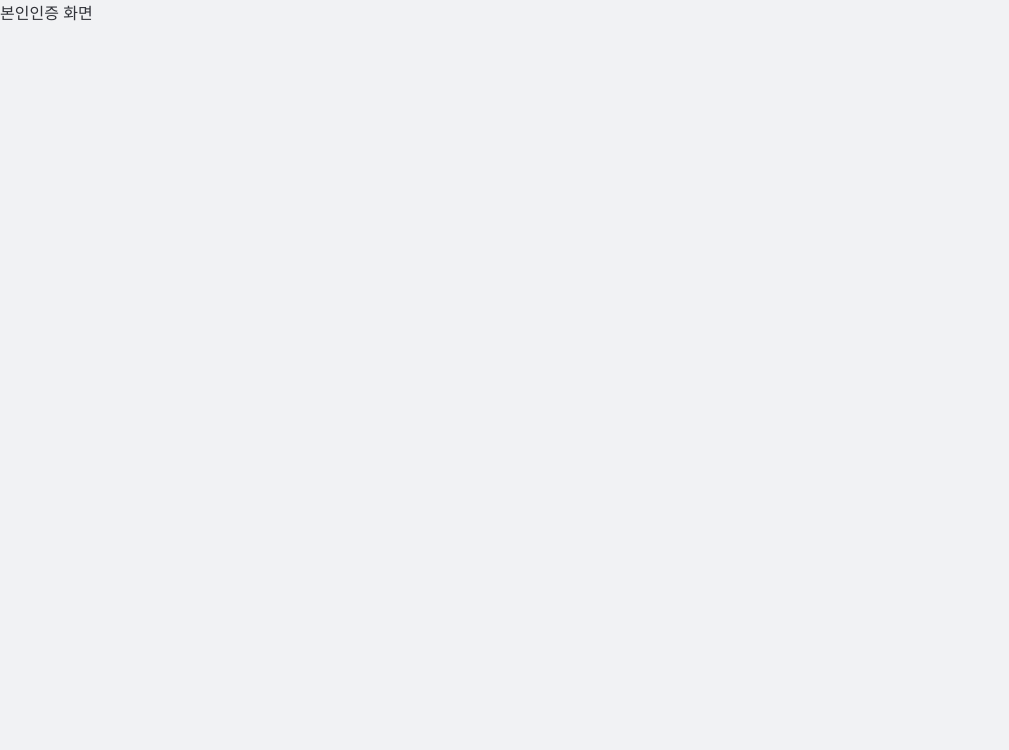
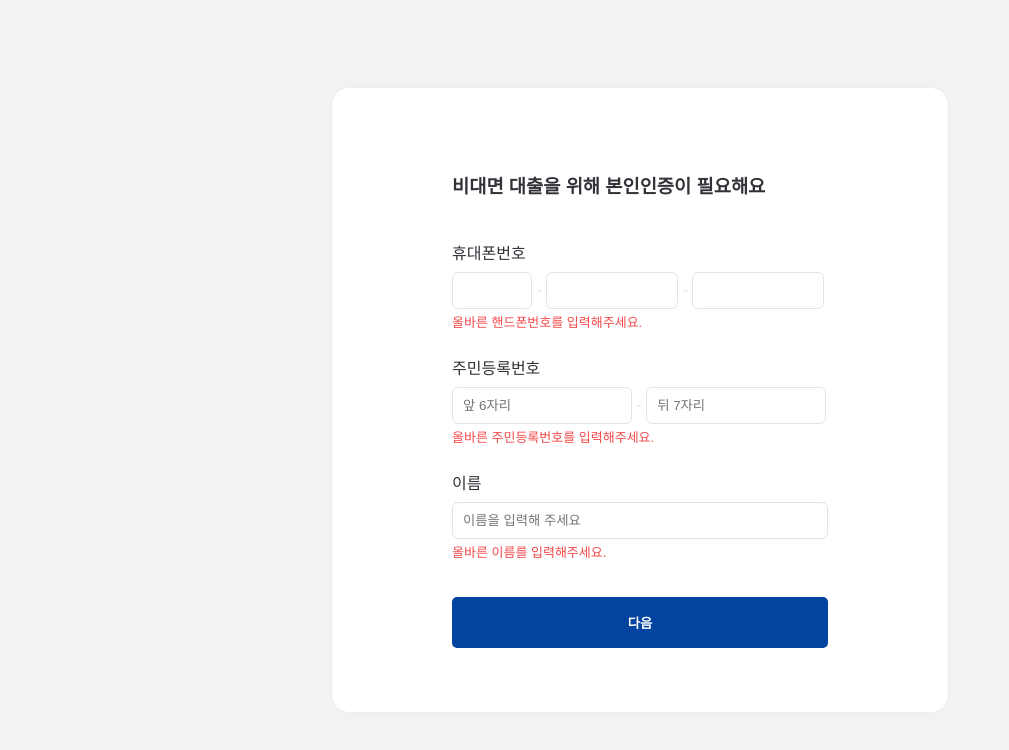
Before and after one commit to Miral3/honest-front-assignment-vue2, a Vue app: page /identity-authentication in a window 1280 px wide. Shown: the top 750 px of the page, without its empty margins (0-1009 px from the left). Built offline with nearby package versions, Linux system fonts and the light colour scheme.

Commit message:
design: identity-authentication

```diff
--- a/src/pages/identity-authentication.vue
+++ b/src/pages/identity-authentication.vue
@@ -1,11 +1,100 @@
 <template>
-  <!-- TODO -->
-  <main>본인인증 화면</main>
+  <div class="container">
+    <CardForm :onSubmit="onSubmit">
+      <Title>비대면 대출을 위해 본인인증이 필요해요</Title>
+      <div class="form__container">
+        <ul class="list">
+          <li class="item">
+            <Type>휴대폰번호</Type>
+            <InputContainer>
+              <Input
+                ref="mobileFirst"
+                name="mobileFirst" />
+              -
+              <Input
+                ref="mobileCenter"
+                name="mobileCenter"
+                :size="132" />
+              -
+              <Input
+                ref="mobileLast"
+                name="mobileLast"
+                :size="132" />
+            </InputContainer>
+            <ErrorText
+              text="핸드폰번호" />
+          </li>
+          <li class="item">
+            <Type>주민등록번호</Type>
+            <InputContainer>
+              <Input
+                name="civilcodeFirst"
+                :size="180"
+                placeholder="앞 6자리"/>
+              -
+              <Input
+                name="civilcodeLast"
+                :size="180"
+                placeholder="뒤 7자리"
+                type="password" />
+            </InputContainer>
+            <ErrorText text="주민등록번호" />
+          </li>
+          <li class="item">
+            <Type>이름</Type>
+            <InputContainer>
+              <Input
+                name="name"
+                size="100%"
+                placeholder="이름을 입력해 주세요"/>
+            </InputContainer>
+            <ErrorText text="이름" />
+          </li>
+        </ul>
+      </div>
+      <Button>다음</Button>
+    </CardForm>
+    <Loading />
+  </div>
 </template>
 
 <script>
+import CardForm from '../components/CardForm.vue';
+import Title from '../components/TitleText.vue';
+import Type from '../components/TypeText.vue';
+import InputContainer from '../components/InputContainer.vue'
+import Input from '../components/MyInput.vue';
+import Button from '../components/MyButton.vue';
+import ErrorText from '../components/ErrorText.vue';
+import Loading from '../components/MyLoading.vue';
+
 export default {
-  name: 'IdentityAuthentication',
+  components: {
+    CardForm,
+    Title,
+    Type,
+    Input,
+    InputContainer,
+    Button,
+    ErrorText,
+    Loading
+  },
 }
 </script>
-<style lang="scss" scoped></style>
+
+<style scoped>
+  .container {
+    display: flex;
+    justify-content: center;
+    align-items: center;
+    width: 100%;
+    height: 100vh;
+  }
+  .container .form__container {
+    flex-grow: 1;
+  }
+  .container .form__container .list .item {
+    margin-top: 24px;
+  }
+
+</style>
```
